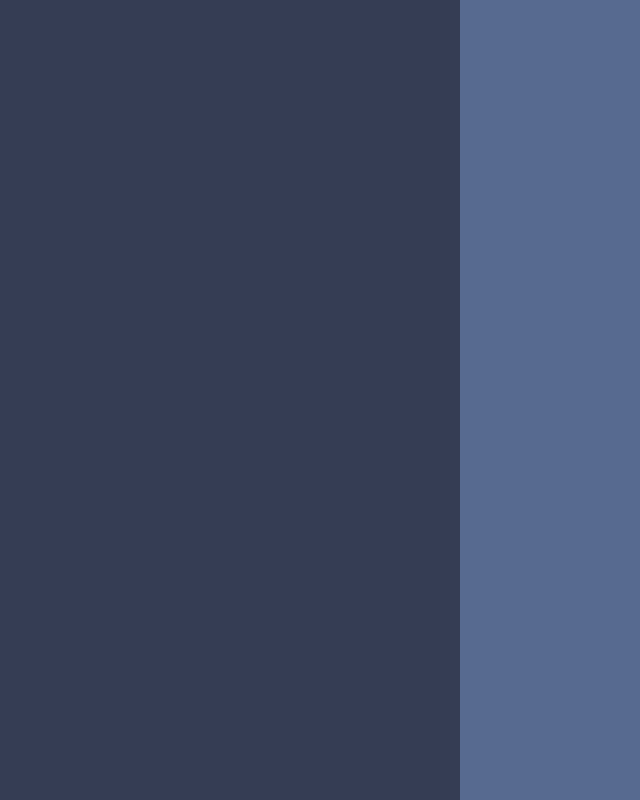
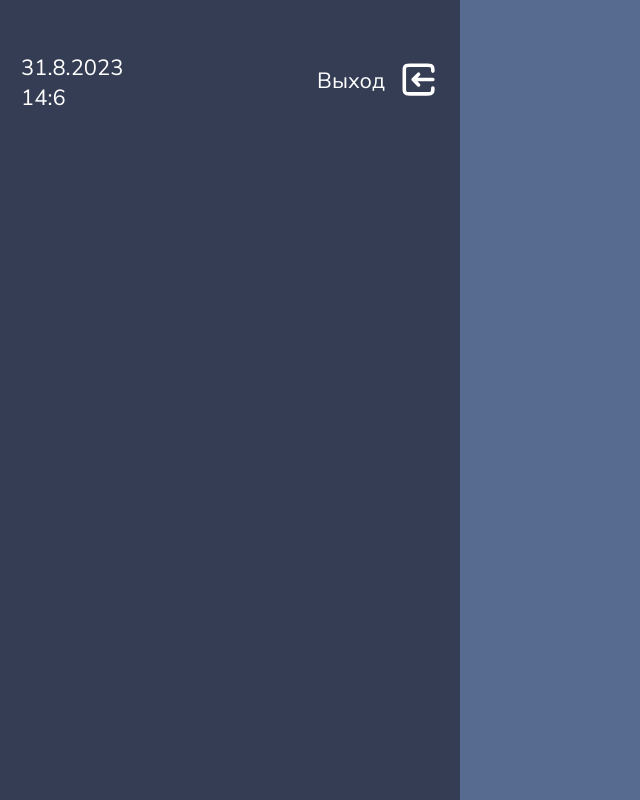
Before and after one commit to AlinaK96/Vue3-Mining, a Vue app: page /main in a window 1280 px wide. Shown: the whole page, without its empty margins (0-640 px from the left). Built offline with nearby package versions, Linux system fonts and the light colour scheme.

Commit message:
отображение даты и времени

```diff
--- a/src/components/SidebarComp.vue
+++ b/src/components/SidebarComp.vue
@@ -1,9 +1,46 @@
 <template>
-    <section className='sidebar'>
+    <section class='sidebar'>
+        <div className='sidebar__header'>
+            <div class="header__data">
+                <p id="timestamp">{{dataBlock}}</p>
+                <span>{{timeBlock}}</span>
+            </div>
+            <div class="exit" title="Выход" @click="exit">
+                <button>Выход</button>
+                <img src="../assets/img/svg/exit.svg" alt="Упс..">
+            </div>
 
 
+        </div>
     </section>
 </template>
+
+<script>
+export default {
+    data(){
+        return{
+            dataBlock: '',
+            timeBlock: ''
+        }
+    },
+    created() {
+            setInterval(this.getNow, 1000);
+        },
+    methods: {
+        exit(){
+            this.$router.push('/')
+        },
+
+        getNow() {
+            let today = new Date();
+            let date = today.getDate()+'.'+ (today.getMonth()+1)+'.' + today.getFullYear();
+            let time = today.getHours() + ":" + today.getMinutes();
+            this.dataBlock = date
+            this.timeBlock = time;
+        }
+    },
+}
+</script>
 
 <style lang="css">
 
--- a/src/styles/components/sidebar.css
+++ b/src/styles/components/sidebar.css
@@ -11,6 +11,28 @@
     background-color: var(--background-secondary);
 }
 
+.sidebar__header {
+    display: flex;
+    align-items: center;
+    justify-content: space-between;
+    width: 100%;
+    font-size: 22px;
+    color: var(--font-primary);
+}
+
+.sidebar__header img{
+    margin-left: 5px;
+    margin-top: -15px;
+    transform: rotate(180deg);
+}
+
+.exit{
+    cursor: pointer;
+}
+
+.exit:hover{
+    opacity: .7;
+}
 
 @media (min-width: 850px) and (max-width: 1439px) {
     .sidebar {
```
Also changed, not shown: src/assets/img/svg/exit.svg (added).
